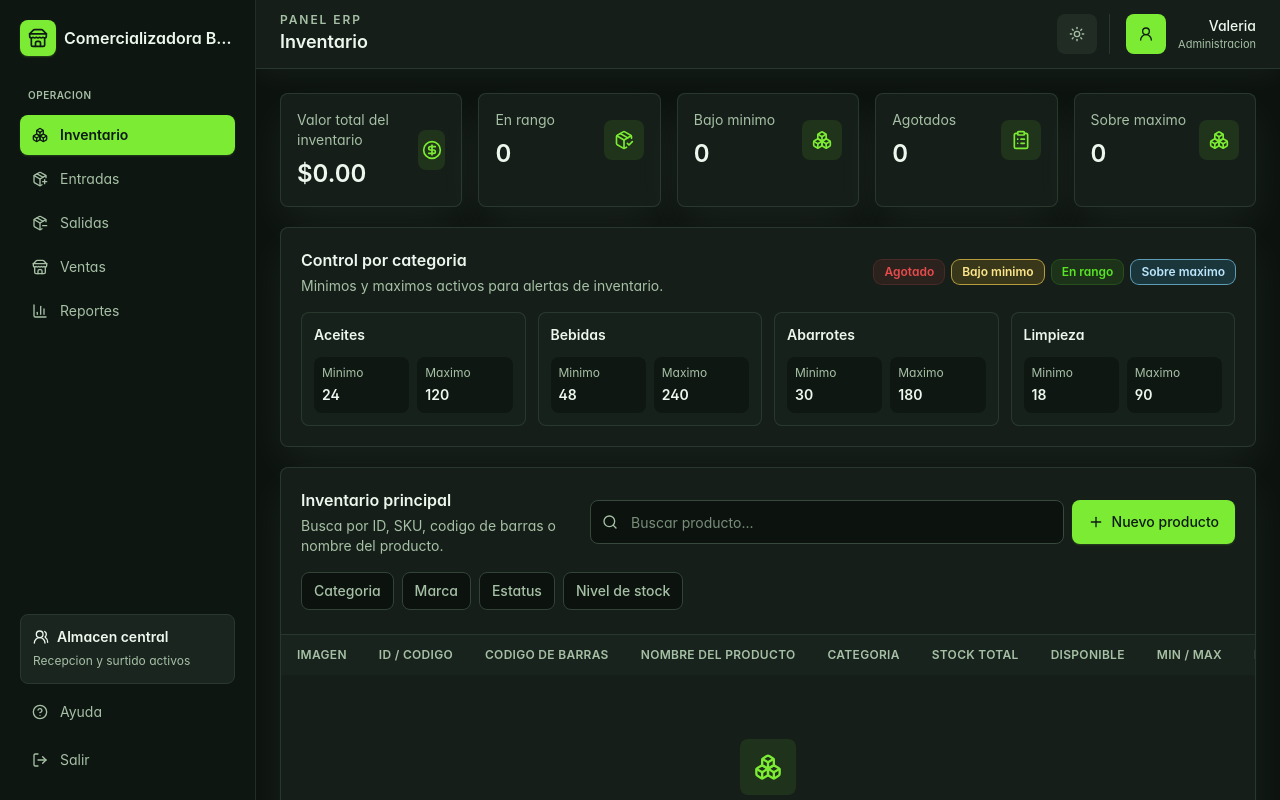
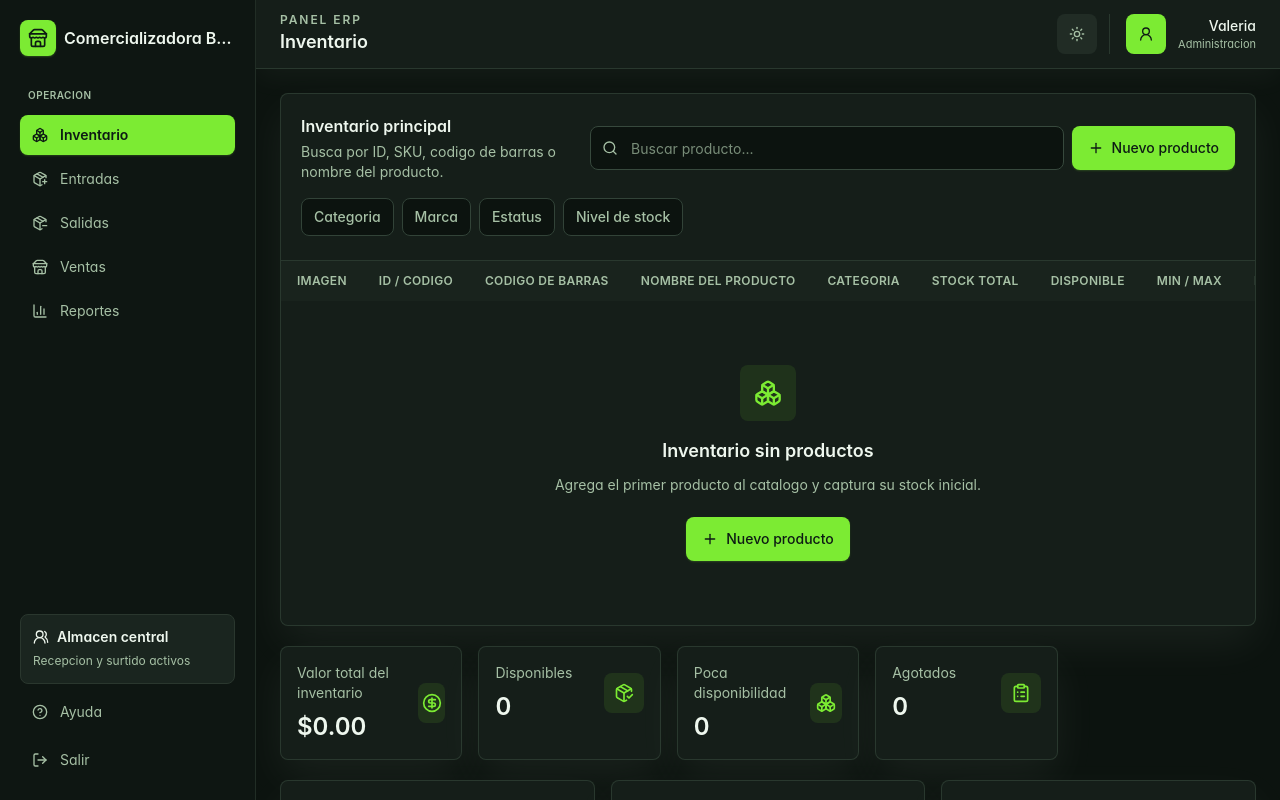
Before and after one commit to valeriavaldezv28-alt/comerBosques, a React (Vite) app: page /dashboard in a window 1280 px wide. Shown: the top 800 px of the page. Built offline with nearby package versions, Linux system fonts and the light colour scheme.

Commit message:
feat: cambios inventario

```diff
--- a/src/features/comercializadora/views/DashboardView.tsx
+++ b/src/features/comercializadora/views/DashboardView.tsx
@@ -8,13 +8,15 @@ import {
   FolderUp,
   ImagePlus,
   PackageCheck,
+  Pencil,
   Plus,
   Search,
+  Trash2,
   X,
 } from "lucide-react";
 import { claseBotonPrimario, claseTarjeta } from "@/shared/ui/estilosDashboard";
 
-type InventoryStatus = "En rango" | "Bajo minimo" | "Agotado" | "Sobre maximo";
+type InventoryStatus = "agotado" | "poca disponibilidad" | "disponible";
 
 type InventoryProduct = {
   id: string;
@@ -33,20 +35,14 @@ type InventoryProduct = {
   lastMovement?: string;
 };
 
-type ProductForm = Omit<InventoryProduct, "stockTotal" | "available" | "lastMovement">;
+type ProductForm = Omit<InventoryProduct, "available" | "lastMovement">;
 
 const categoryOptions = ["Aceites", "Bebidas", "Abarrotes", "Limpieza"] as const;
 type CategoryOption = (typeof categoryOptions)[number];
 
 const brandOptions = ["Sin marca", "Nutrioli", "Coca-Cola", "Great Value", "Fabuloso"] as const;
-const unitOptions = ["Caja"] as const;
-type UnitOption = (typeof unitOptions)[number];
-
-const taxOptions = [
-  { label: "IVA 16%", value: 16 },
-  { label: "IVA 0%", value: 0 },
-  { label: "Exento", value: 0 },
-];
+type UnitOption = string;
+const unitOptions: UnitOption[] = Array.from({ length: 50 }, (_, index) => String(index + 1));
 
 const categoryStockRules: Record<CategoryOption, { minStock: number; maxStock: number }> = {
   Aceites: { minStock: 24, maxStock: 120 },
@@ -61,22 +57,24 @@ const emptyProductForm: ProductForm = {
   name: "",
   category: "Aceites",
   brand: "Sin marca",
-  unit: "Caja",
+  unit: "1",
   minStock: categoryStockRules.Aceites.minStock,
   maxStock: categoryStockRules.Aceites.maxStock,
   salePrice: 0,
   taxRate: 16,
   imageUrl: "",
+  stockTotal: 0,
 };
 
 const quickFilters = ["Categoria", "Marca", "Estatus", "Nivel de stock"];
+const productsStorageKey = "comercializadora-bosques-products";
 
 const barcodeSuggestions: Record<string, Partial<ProductForm>> = {
   "7501023501128": {
     name: "Aceite vegetal 1 L",
     category: "Aceites",
     brand: "Nutrioli",
-    unit: "Caja",
+    unit: "1",
     salePrice: 38.9,
     minStock: 24,
     maxStock: 120,
@@ -86,7 +84,7 @@ const barcodeSuggestions: Record<string, Partial<ProductForm>> = {
     name: "Refresco cola 600 ml",
     category: "Bebidas",
     brand: "Coca-Cola",
-    unit: "Caja",
+    unit: "1",
     salePrice: 18,
     minStock: 48,
     maxStock: 240,
@@ -96,7 +94,7 @@ const barcodeSuggestions: Record<string, Partial<ProductForm>> = {
     name: "Limpiador multiusos 1 L",
     category: "Limpieza",
     brand: "Fabuloso",
-    unit: "Caja",
+    unit: "1",
     salePrice: 31,
     minStock: 18,
     maxStock: 90,
@@ -112,64 +110,42 @@ const formatCurrency = (value: number) =>
   }).format(value);
 
 const getStatus = (product: InventoryProduct): InventoryStatus => {
-  if (product.available <= 0) {
-    return "Agotado";
+  if (product.stockTotal <= 0) {
+    return "agotado";
   }
 
-  if (product.available <= product.minStock) {
-    return "Bajo minimo";
+  if (product.stockTotal < 50) {
+    return "poca disponibilidad";
   }
 
-  if (product.maxStock > 0 && product.available >= product.maxStock) {
-    return "Sobre maximo";
-  }
-
-  return "En rango";
+  return "disponible";
 };
 
 const getStatusClassName = (status: InventoryStatus) => {
-  if (status === "En rango") {
+  if (status === "disponible") {
     return "bg-success/10 text-success ring-success/25";
   }
 
-  if (status === "Bajo minimo") {
+  if (status === "poca disponibilidad") {
     return "bg-amber-100 text-amber-800 ring-amber-300/70 dark:bg-amber-400/15 dark:text-amber-200";
-  }
-
-  if (status === "Sobre maximo") {
-    return "bg-sky-100 text-sky-800 ring-sky-300/70 dark:bg-sky-400/15 dark:text-sky-200";
   }
 
   return "bg-destructive/10 text-destructive ring-destructive/25";
 };
 
-const getStockAlert = (product: InventoryProduct, status: InventoryStatus) => {
-  if (status === "Agotado") {
+const getStockAlert = (status: InventoryStatus) => {
+  if (status === "agotado") {
     return "Sin existencias";
   }
 
-  if (status === "Bajo minimo") {
-    return `Pedir ${Math.max(product.maxStock - product.available, 0)} ${product.unit}`;
+  if (status === "poca disponibilidad") {
+    return "Stock menor a 50";
   }
 
-  if (status === "Sobre maximo") {
-    return `Arriba por ${product.available - product.maxStock}`;
-  }
-
-  return "Dentro del rango";
+  return "Stock suficiente";
 };
 
-export default function DashboardView() {
-  const [products, setProducts] = useState<InventoryProduct[]>([]);
-  const [searchTerm, setSearchTerm] = useState("");
-  const [isProductFormOpen, setIsProductFormOpen] = useState(false);
-  const [productForm, setProductForm] = useState<ProductForm>(emptyProductForm);
-  const barcodeInputRef = useRef<HTMLInputElement>(null);
-  const nameInputRef = useRef<HTMLInputElement>(null);
-  const cameraInputRef = useRef<HTMLInputElement>(null);
-  const uploadInputRef = useRef<HTMLInputElement>(null);
-
-  const nextProductId = useMemo(() => {
+const getNextProductId = (products: InventoryProduct[]) => {
   const nextNumber =
     products.reduce((highestNumber, product) => {
       const match = /^PROD-(\d+)$/.exec(product.id);
@@ -177,6 +153,36 @@ export default function DashboardView() {
     }, 0) + 1;
 
   return `PROD-${String(nextNumber).padStart(6, "0")}`;
+};
+
+const loadStoredProducts = (): InventoryProduct[] => {
+  if (typeof window === "undefined") {
+    return [];
+  }
+
+  try {
+    const storedProducts = window.localStorage.getItem(productsStorageKey);
+    return storedProducts ? (JSON.parse(storedProducts) as InventoryProduct[]) : [];
+  } catch {
+    return [];
+  }
+};
+
+export default function DashboardView() {
+  const [products, setProducts] = useState<InventoryProduct[]>(loadStoredProducts);
+  const [searchTerm, setSearchTerm] = useState("");
+  const [isProductFormOpen, setIsProductFormOpen] = useState(false);
+  const [productForm, setProductForm] = useState<ProductForm>(emptyProductForm);
+  const [editingProductId, setEditingProductId] = useState<string | null>(null);
+  const barcodeInputRef = useRef<HTMLInputElement>(null);
+  const nameInputRef = useRef<HTMLInputElement>(null);
+  const cameraInputRef = useRef<HTMLInputElement>(null);
+  const uploadInputRef = useRef<HTMLInputElement>(null);
+
+  const nextProductId = useMemo(() => getNextProductId(products), [products]);
+
+  useEffect(() => {
+    window.localStorage.setItem(productsStorageKey, JSON.stringify(products));
   }, [products]);
 
   useEffect(() => {
@@ -186,10 +192,10 @@ export default function DashboardView() {
 
     setProductForm((currentForm) => ({
       ...currentForm,
-      id: currentForm.id || nextProductId,
+      id: editingProductId ? currentForm.id : currentForm.id || nextProductId,
     }));
     window.setTimeout(() => barcodeInputRef.current?.focus(), 0);
-  }, [isProductFormOpen, nextProductId]);
+  }, [editingProductId, isProductFormOpen, nextProductId]);
 
   const filteredProducts = useMemo(() => {
     const normalizedSearch = searchTerm.trim().toLowerCase();
@@ -206,10 +212,9 @@ export default function DashboardView() {
     );
   }, [products, searchTerm]);
 
-  const activeProducts = products.filter((product) => getStatus(product) === "En rango").length;
-  const lowStockProducts = products.filter((product) => getStatus(product) === "Bajo minimo").length;
-  const soldOutProducts = products.filter((product) => getStatus(product) === "Agotado").length;
-  const overStockProducts = products.filter((product) => getStatus(product) === "Sobre maximo").length;
+  const availableProducts = products.filter((product) => getStatus(product) === "disponible").length;
+  const lowAvailabilityProducts = products.filter((product) => getStatus(product) === "poca disponibilidad").length;
+  const soldOutProducts = products.filter((product) => getStatus(product) === "agotado").length;
   const inventoryValue = products.reduce(
     (total, product) => total + product.stockTotal * product.salePrice,
     0,
@@ -218,7 +223,7 @@ export default function DashboardView() {
   const updateProductForm = (field: keyof ProductForm, value: string) => {
     setProductForm((currentForm) => ({
       ...currentForm,
-      [field]: ["minStock", "maxStock", "salePrice", "taxRate"].includes(field)
+      [field]: ["minStock", "maxStock", "salePrice", "taxRate", "stockTotal"].includes(field)
         ? Number(value)
         : value,
     }));
@@ -286,21 +291,59 @@ export default function DashboardView() {
 
   const resetProductForm = () => {
     setProductForm(emptyProductForm);
+    setEditingProductId(null);
     setIsProductFormOpen(false);
   };
 
-  const clearProductForm = () => {
+  const clearProductForm = (nextId = nextProductId) => {
     setProductForm({
       ...emptyProductForm,
-      id: nextProductId,
+      id: nextId,
       category: productForm.category,
       brand: productForm.brand,
       unit: productForm.unit,
-      taxRate: productForm.taxRate,
       minStock: productForm.minStock,
       maxStock: productForm.maxStock,
     });
     window.setTimeout(() => barcodeInputRef.current?.focus(), 0);
+  };
+
+  const openNewProductForm = () => {
+    setEditingProductId(null);
+    setProductForm({
+      ...emptyProductForm,
+      id: nextProductId,
+    });
+    setIsProductFormOpen(true);
+  };
+
+  const handleEditProduct = (product: InventoryProduct) => {
+    setEditingProductId(product.id);
+    setProductForm({
+      id: product.id,
+      barcode: product.barcode,
+      name: product.name,
+      category: product.category,
+      brand: product.brand,
+      unit: product.unit,
+      minStock: product.minStock,
+      maxStock: product.maxStock,
+      salePrice: product.salePrice,
+      taxRate: product.taxRate,
+      imageUrl: product.imageUrl,
+      stockTotal: product.stockTotal,
+    });
+    setIsProductFormOpen(true);
+  };
+
+  const handleDeleteProduct = (productId: string) => {
+    const shouldDelete = window.confirm("Eliminar este producto del inventario?");
+
+    if (!shouldDelete) {
+      return;
+    }
+
+    setProducts((currentProducts) => currentProducts.filter((product) => product.id !== productId));
   };
 
   const handleCreateProduct = (event: FormEvent<HTMLFormElement>) => {
@@ -309,96 +352,60 @@ export default function DashboardView() {
     const submitter = (event.nativeEvent as SubmitEvent).submitter as HTMLButtonElement | null;
     const shouldContinue = submitter?.value === "continue";
 
-    setProducts((currentProducts) => [
+    if (editingProductId) {
+      setProducts((currentProducts) =>
+        currentProducts.map((product) =>
+          product.id === editingProductId
+            ? {
+                ...product,
+                ...productForm,
+                id: editingProductId,
+                available: productForm.stockTotal,
+              }
+            : product,
+        ),
+      );
+      resetProductForm();
+      return;
+    }
+
+    const createdProductId = getNextProductId(products);
+    const nextAvailableId = getNextProductId([
+      { ...productForm, id: createdProductId, available: productForm.stockTotal },
+      ...products,
+    ]);
+
+    setProducts((currentProducts) => {
+      const newProductId = getNextProductId(currentProducts);
+
+      return [
         {
           ...productForm,
-        id: productForm.id || nextProductId,
-        stockTotal: 0,
-        available: 0,
-        lastMovement: "Producto creado sin stock inicial",
+          id: newProductId,
+          available: productForm.stockTotal,
+          lastMovement: "Producto creado con stock inicial",
         },
         ...currentProducts,
-    ]);
+      ];
+    });
 
     if (shouldContinue) {
-      clearProductForm();
+      clearProductForm(nextAvailableId);
       return;
     }
 
     resetProductForm();
   };
 
+  const metrics = [
+    { label: "Valor total del inventario", value: formatCurrency(inventoryValue), icon: CircleDollarSign },
+    { label: "Disponibles", value: String(availableProducts), icon: PackageCheck },
+    { label: "Poca disponibilidad", value: String(lowAvailabilityProducts), icon: Boxes },
+    { label: "Agotados", value: String(soldOutProducts), icon: ClipboardList },
+  ];
+
   return (
     <div className="mx-auto flex w-full max-w-[1500px] flex-col gap-5">
-      <section className="grid gap-4 md:grid-cols-2 xl:grid-cols-5">
-        {[
-          { label: "Valor total del inventario", value: formatCurrency(inventoryValue), icon: CircleDollarSign },
-          { label: "En rango", value: String(activeProducts), icon: PackageCheck },
-          { label: "Bajo minimo", value: String(lowStockProducts), icon: Boxes },
-          { label: "Agotados", value: String(soldOutProducts), icon: ClipboardList },
-          { label: "Sobre maximo", value: String(overStockProducts), icon: Boxes },
-        ].map((metric) => {
-          const Icon = metric.icon;
-
-          return (
-            <article key={metric.label} className={claseTarjeta("p-4")}>
-              <div className="flex items-center justify-between gap-3">
-                <div>
-                  <p className="text-sm text-muted-foreground">{metric.label}</p>
-                  <p className="mt-2 text-2xl font-semibold text-foreground">{metric.value}</p>
-                </div>
-                <span className="flex h-10 w-10 items-center justify-center rounded-lg bg-primary/10 text-primary">
-                  <Icon className="h-5 w-5" />
-                </span>
-              </div>
-            </article>
-          );
-        })}
-      </section>
-
-      <section className={claseTarjeta("p-4 sm:p-5")}>
-        <div className="flex flex-col gap-2 sm:flex-row sm:items-center sm:justify-between">
-          <div>
-            <h3 className="text-base font-semibold text-foreground">Control por categoria</h3>
-            <p className="mt-1 text-sm text-muted-foreground">
-              Minimos y maximos activos para alertas de inventario.
-            </p>
-          </div>
-          <div className="flex flex-wrap gap-2">
-            {(["Agotado", "Bajo minimo", "En rango", "Sobre maximo"] as InventoryStatus[]).map((status) => (
-              <span
-                key={status}
-                className={`inline-flex rounded-lg px-2.5 py-1 text-xs font-semibold ring-1 ${getStatusClassName(status)}`}
-              >
-                {status}
-              </span>
-            ))}
-          </div>
-        </div>
-
-        <div className="mt-4 grid gap-3 sm:grid-cols-2 xl:grid-cols-4">
-          {categoryOptions.map((category) => {
-            const stockRule = categoryStockRules[category];
-
-            return (
-              <article key={category} className="rounded-lg border border-border/70 bg-muted/25 p-3">
-                <p className="text-sm font-semibold text-foreground">{category}</p>
-                <div className="mt-3 grid grid-cols-2 gap-2 text-sm">
-                  <div className="rounded-lg bg-background/70 p-2">
-                    <p className="text-xs text-muted-foreground">Minimo</p>
-                    <p className="mt-1 font-semibold text-foreground">{stockRule.minStock}</p>
-                  </div>
-                  <div className="rounded-lg bg-background/70 p-2">
-                    <p className="text-xs text-muted-foreground">Maximo</p>
-                    <p className="mt-1 font-semibold text-foreground">{stockRule.maxStock}</p>
-                  </div>
-                </div>
-              </article>
-            );
-          })}
-        </div>
-      </section>
-
       <section className={claseTarjeta("overflow-hidden")}>
         <div className="border-b border-border/70 p-4 sm:p-5">
           <div className="flex flex-col gap-3 xl:flex-row xl:items-center xl:justify-between">
@@ -421,7 +428,7 @@ export default function DashboardView() {
               </div>
               <button
                 type="button"
-                onClick={() => setIsProductFormOpen(true)}
+                onClick={openNewProductForm}
                 className={claseBotonPrimario("h-11 gap-2 px-4 text-sm")}
               >
                 <Plus className="h-4 w-4" />
@@ -444,7 +451,7 @@ export default function DashboardView() {
         </div>
 
         <div className="overflow-x-auto">
-          <table className="w-full min-w-[1180px] border-collapse text-left">
+          <table className="w-full min-w-[1260px] border-collapse text-left">
             <thead className="bg-muted/45 text-xs uppercase tracking-wide text-muted-foreground">
               <tr>
                 {[
@@ -459,6 +466,7 @@ export default function DashboardView() {
                   "Precio venta",
                   "Estatus",
                   "Alerta",
+                  "Acciones",
                 ].map((heading) => (
                   <th key={heading} className="whitespace-nowrap px-4 py-3 font-semibold">
                     {heading}
@@ -469,7 +477,7 @@ export default function DashboardView() {
             <tbody className="divide-y divide-border/70">
               {filteredProducts.map((product) => {
                 const status = getStatus(product);
-                const stockAlert = getStockAlert(product, status);
+                const stockAlert = getStockAlert(status);
 
                 return (
                   <tr key={product.id} className="bg-card transition hover:bg-muted/30">
@@ -520,6 +528,26 @@ export default function DashboardView() {
                     <td className="whitespace-nowrap px-4 py-3 text-sm font-medium text-muted-foreground">
                       {stockAlert}
                     </td>
+                    <td className="whitespace-nowrap px-4 py-3">
+                      <div className="flex gap-2">
+                        <button
+                          type="button"
+                          onClick={() => handleEditProduct(product)}
+                          className="inline-flex h-9 items-center gap-2 rounded-lg border border-border bg-background px-3 text-sm font-medium text-foreground transition hover:border-primary/50 hover:bg-muted"
+                        >
+                          <Pencil className="h-4 w-4" />
+                          Editar
+                        </button>
+                        <button
+                          type="button"
+                          onClick={() => handleDeleteProduct(product.id)}
+                          className="inline-flex h-9 items-center gap-2 rounded-lg border border-destructive/30 bg-destructive/10 px-3 text-sm font-medium text-destructive transition hover:bg-destructive/15"
+                        >
+                          <Trash2 className="h-4 w-4" />
+                          Eliminar
+                        </button>
+                      </div>
+                    </td>
                   </tr>
                 );
               })}
@@ -534,11 +562,11 @@ export default function DashboardView() {
             </div>
             <h3 className="mt-4 text-lg font-semibold text-foreground">Inventario sin productos</h3>
             <p className="mt-2 max-w-md text-sm leading-6 text-muted-foreground">
-              Agrega el primer producto al catalogo. El stock se mantendra en cero hasta registrar una entrada.
+              Agrega el primer producto al catalogo y captura su stock inicial.
             </p>
             <button
               type="button"
-              onClick={() => setIsProductFormOpen(true)}
+              onClick={openNewProductForm}
               className={claseBotonPrimario("mt-5 h-11 gap-2 px-4 text-sm")}
             >
               <Plus className="h-4 w-4" />
@@ -546,6 +574,26 @@ export default function DashboardView() {
             </button>
           </div>
         )}
+      </section>
+
+      <section className="grid gap-4 md:grid-cols-2 xl:grid-cols-5">
+        {metrics.map((metric) => {
+          const Icon = metric.icon;
+
+          return (
+            <article key={metric.label} className={claseTarjeta("p-4")}>
+              <div className="flex items-center justify-between gap-3">
+                <div>
+                  <p className="text-sm text-muted-foreground">{metric.label}</p>
+                  <p className="mt-2 text-2xl font-semibold text-foreground">{metric.value}</p>
+                </div>
+                <span className="flex h-10 w-10 items-center justify-center rounded-lg bg-primary/10 text-primary">
+                  <Icon className="h-5 w-5" />
+                </span>
+              </div>
+            </article>
+          );
+        })}
       </section>
 
       <section className="grid gap-4 xl:grid-cols-[1fr_1fr_1fr]">
@@ -587,8 +635,12 @@ export default function DashboardView() {
           >
             <div className="flex items-center justify-between border-b border-border px-5 py-4">
               <div>
-                <h3 className="text-lg font-semibold text-foreground">Nuevo producto</h3>
-                <p className="text-sm text-muted-foreground">El stock inicial queda en cero.</p>
+                <h3 className="text-lg font-semibold text-foreground">
+                  {editingProductId ? "Editar producto" : "Nuevo producto"}
+                </h3>
+                <p className="text-sm text-muted-foreground">
+                  {editingProductId ? "Actualiza la informacion del producto." : "Captura el stock inicial."}
+                </p>
               </div>
               <button
                 type="button"
@@ -641,7 +693,7 @@ export default function DashboardView() {
                   />
                 </label>
 
-                <div className="grid gap-4 md:grid-cols-4">
+                <div className="grid gap-4 md:grid-cols-3">
                   <label className="space-y-1.5 text-sm font-medium text-foreground">
                     <span>Categoria</span>
                     <select
@@ -675,7 +727,7 @@ export default function DashboardView() {
                   </label>
 
                   <label className="space-y-1.5 text-sm font-medium text-foreground">
-                    <span>Unidad</span>
+                    <span>Cantidad de cajas</span>
                     <select
                       required
                       value={productForm.unit}
@@ -684,29 +736,28 @@ export default function DashboardView() {
                     >
                       {unitOptions.map((unit) => (
                         <option key={unit} value={unit}>
-                          {unit}
-                        </option>
-                      ))}
-                    </select>
-                  </label>
-
-                  <label className="space-y-1.5 text-sm font-medium text-foreground">
-                    <span>Impuestos</span>
-                    <select
-                      value={productForm.taxRate}
-                      onChange={(event) => updateProductForm("taxRate", event.target.value)}
-                      className="h-10 w-full rounded-lg border border-input bg-background px-3 text-sm outline-none transition focus:border-primary focus:ring-2 focus:ring-ring/20"
-                    >
-                      {taxOptions.map((tax) => (
-                        <option key={`${tax.label}-${tax.value}`} value={tax.value}>
-                          {tax.label}
+                          {unit} {unit === "1" ? "caja" : "cajas"}
                         </option>
                       ))}
                     </select>
                   </label>
                 </div>
 
-                <div className="grid gap-4 md:grid-cols-3">
+                <div className="grid gap-4 md:grid-cols-4">
+                  <label className="space-y-1.5 text-sm font-medium text-foreground">
+                    <span>Stock total</span>
+                    <input
+                      required
+                      type="number"
+                      min="0"
+                      step="1"
+                      value={productForm.stockTotal || ""}
+                      onChange={(event) => updateProductForm("stockTotal", event.target.value)}
+                      placeholder="0"
+                      className="h-10 w-full rounded-lg border border-input bg-background px-3 text-sm outline-none transition focus:border-primary focus:ring-2 focus:ring-ring/20"
+                    />
+                  </label>
+
                   <label className="space-y-1.5 text-sm font-medium text-foreground">
                     <span>Precio</span>
                     <input
@@ -790,7 +841,7 @@ export default function DashboardView() {
 
               <div className="mt-5 rounded-lg border border-border bg-muted/30 p-4 text-sm leading-6 text-muted-foreground">
                 Usa TAB para avanzar y ENTER en el codigo de barras para sugerir datos. Guardar y continuar
-                mantiene categoria, marca, unidad, impuestos y rangos de stock.
+                mantiene categoria, marca, unidad y rangos de stock.
               </div>
             </div>
 
@@ -802,6 +853,7 @@ export default function DashboardView() {
               >
                 Cancelar
               </button>
+              {!editingProductId && (
                 <button
                   type="submit"
                   name="productAction"
@@ -810,6 +862,7 @@ export default function DashboardView() {
                 >
                   Guardar y continuar
                 </button>
+              )}
               <button
                 type="submit"
                 name="productAction"
```
Lines whose indentation alone changed are shown as unchanged.
